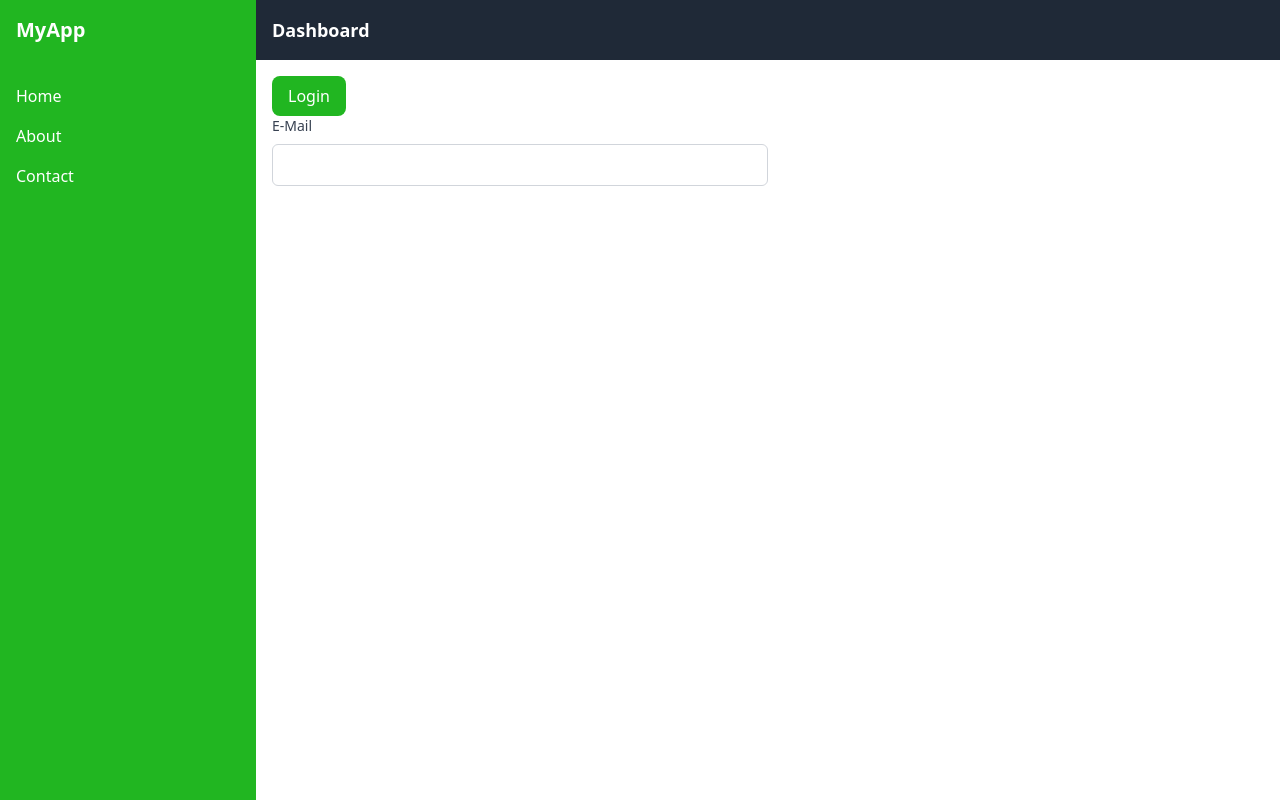
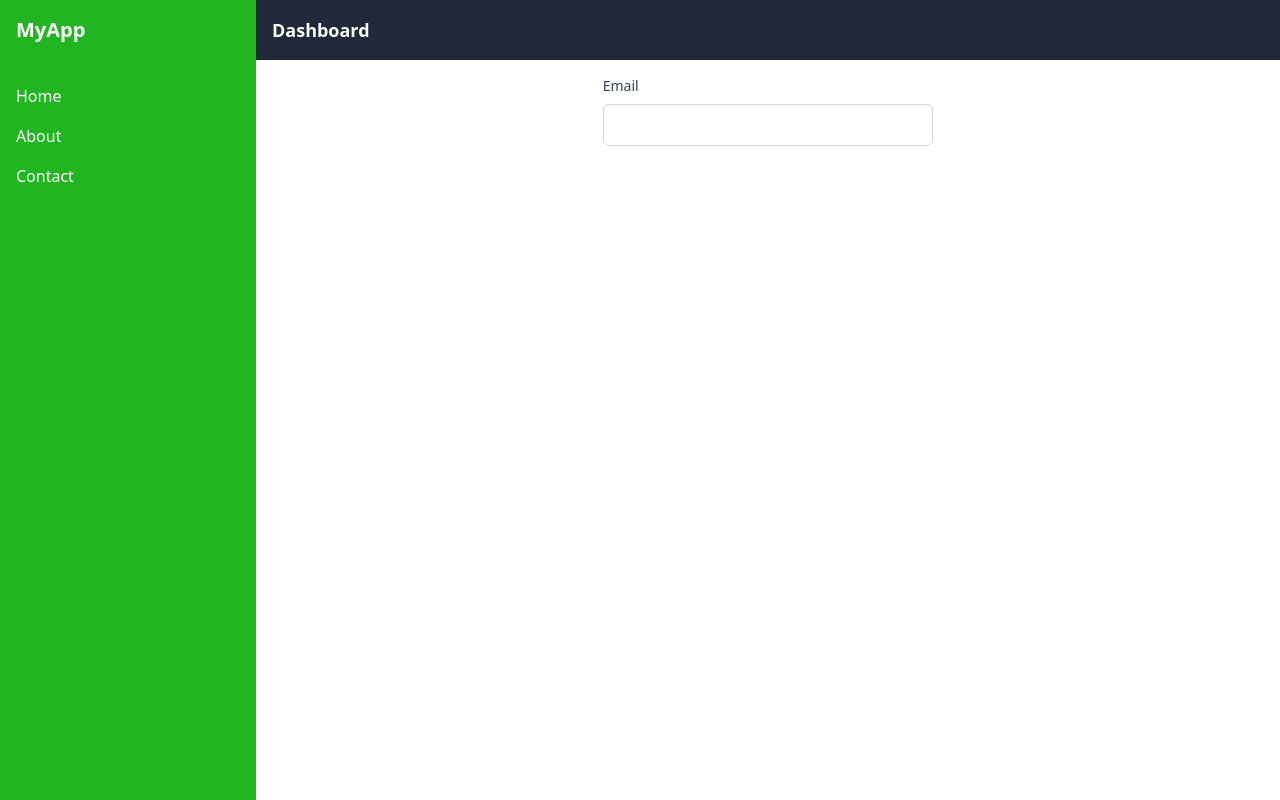
Before and after one commit to FlorianGrollich/capstone, a React (Vite) app in the folder frontend/: page / in a window 1280 px wide. Built offline with nearby package versions, Linux system fonts and the light colour scheme.

Commit message:
feat: add grid in login screne

```diff
--- /dev/null
+++ b/frontend/src/components/LoadingSpinner.tsx
@@ -0,0 +1,19 @@
+import React from "react";
+
+interface LoadingSpinnerProps {
+    size?: string;
+    color?: string;
+}
+
+const LoadingSpinner: React.FC<LoadingSpinnerProps> = ({
+                                                           size = "w-8 h-8",
+                                                           color = "border-primary",
+                                                       }) => {
+    return (
+        <div
+            className={`border-4 border-t-transparent rounded-full animate-spin ${size} ${color}`}
+        ></div>
+    );
+};
+
+export default LoadingSpinner;
--- a/frontend/src/features/Auth/pages/LoginPage.tsx
+++ b/frontend/src/features/Auth/pages/LoginPage.tsx
@@ -1,15 +1,15 @@
 import * as React from "react";
-import Button from "../../../components/Button.tsx";
 import TextField from "../../../components/TextField.tsx";
 
 
 const LoginPage: React.FC = () => {
     return (
-        <div>
-            <Button>Login</Button>
-            <div className={"w-1/2"}>
-                <TextField onChange={() => {}} label={"E-Mail"} />
+        <div className={" grid grid-cols-3 h-full"}>
+            <div></div>
+            <div className={"col-start-2 "}>
+                <TextField onChange={() => {}} label={"Email"}/>
             </div>
+            <div></div>
         </div>
     );
 };
```
